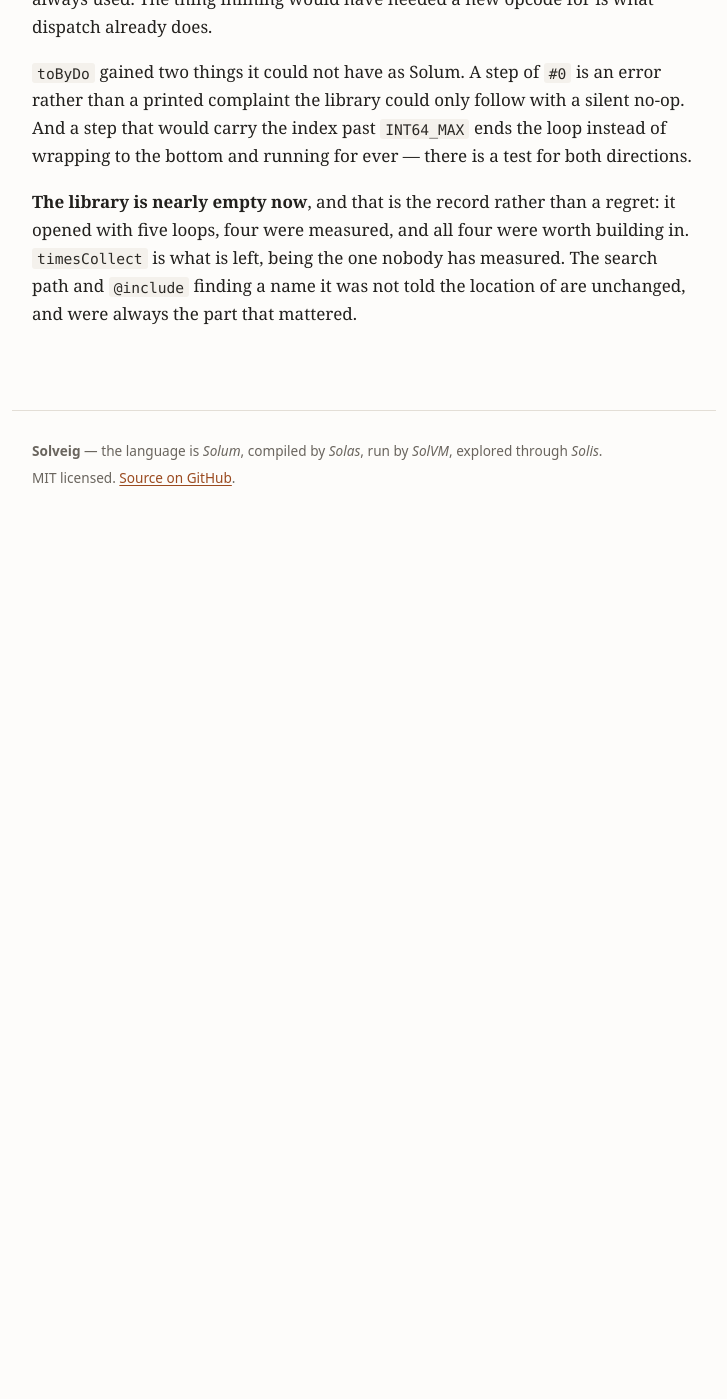
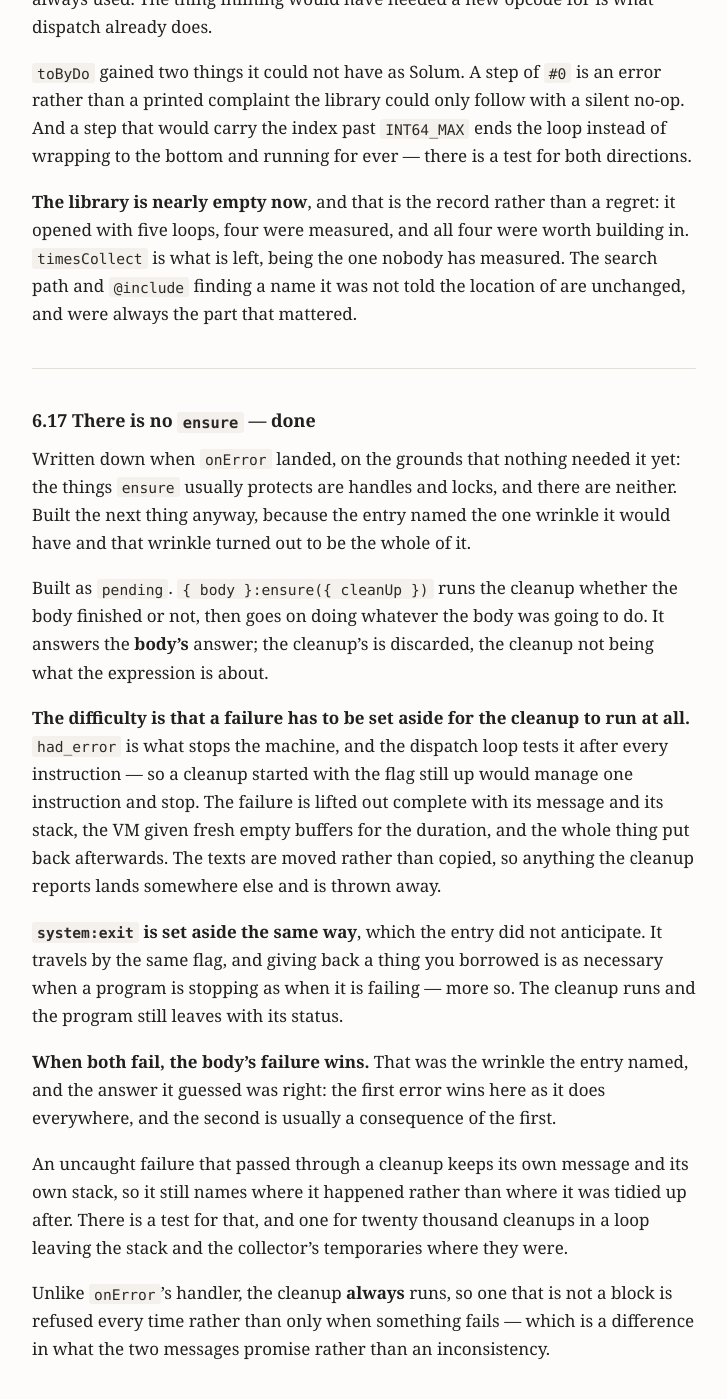
Before and after one commit to hansolovkarlsson/Solveig, a Jekyll site: the page built from docs/COMPLETED.md, in a window 1280 px wide and 1400 px high, scrolled down 35714 px. Shown: the whole window, without its empty margins (276-1003 px from the left). Built offline with Jekyll 4.4.1, drawn with Linux system fonts in a browser that asks for light colours; our own code applies the rules of GitHub Pages for plain Markdown files; before the commit the page ends 36256 px from its top, so only the background shows below that.

Commit message:
Add ensure
Roadmap 6.17, written down one commit ago on the grounds that nothing
needed it yet.

    { working:value }:ensure({ tidyUp:value }).

Runs the cleanup whether the body finished or not, then goes on doing
whatever the body was going to do. Answers the body's answer; the
cleanup's is discarded, the cleanup not being what the expression is
about.

The difficulty is that a failure has to be set aside for the cleanup to
run at all. `had_error` is what stops the machine, and the dispatch loop
tests it after every instruction, so a cleanup started with the flag
still up would manage one instruction and stop. The failure is lifted
out complete with its message and stack, the VM given fresh buffers for
the duration, and the whole thing put back afterwards. The texts are
moved rather than copied, so anything the cleanup reports lands
somewhere else and is thrown away.

system:exit is set aside the same way, which the entry did not
anticipate. It travels by the same flag, and giving back a thing you
borrowed is as necessary when a program is stopping as when it is
failing. The cleanup runs and the program still leaves with its status.

When both fail, the body's failure wins -- the wrinkle the entry named,
and the answer it guessed was right.

An uncaught failure that passed through a cleanup keeps its own message
and its own stack, so it names where it happened rather than where it
was tidied up after.

Unlike onError's handler the cleanup always runs, so one that is not a
block is refused every time rather than only when something fails.

Co-Authored-By: Claude Opus 5 <noreply@anthropic.com>
Claude-Session: https://claude.ai/code/session_014Emnizwfra15qgDU979HaB

```diff
--- a/docs/COMPLETED.md
+++ b/docs/COMPLETED.md
@@ -1420,3 +1420,44 @@ regret: it opened with five loops, four were measured, and all four were worth
 building in. `timesCollect` is what is left, being the one nobody has measured.
 The search path and `@include` finding a name it was not told the location of
 are unchanged, and were always the part that mattered.
+
+
+---
+
+### 6.17 There is no `ensure` — **done**
+
+Written down when `onError` landed, on the grounds that nothing needed it yet:
+the things `ensure` usually protects are handles and locks, and there are
+neither. Built the next thing anyway, because the entry named the one wrinkle it
+would have and that wrinkle turned out to be the whole of it.
+
+Built as `pending`. `{ body }:ensure({ cleanUp })` runs the cleanup whether the
+body finished or not, then goes on doing whatever the body was going to do. It
+answers the **body's** answer; the cleanup's is discarded, the cleanup not being
+what the expression is about.
+
+**The difficulty is that a failure has to be set aside for the cleanup to run at
+all.** `had_error` is what stops the machine, and the dispatch loop tests it
+after every instruction — so a cleanup started with the flag still up would
+manage one instruction and stop. The failure is lifted out complete with its
+message and its stack, the VM given fresh empty buffers for the duration, and
+the whole thing put back afterwards. The texts are moved rather than copied, so
+anything the cleanup reports lands somewhere else and is thrown away.
+
+**`system:exit` is set aside the same way**, which the entry did not anticipate.
+It travels by the same flag, and giving back a thing you borrowed is as
+necessary when a program is stopping as when it is failing — more so. The
+cleanup runs and the program still leaves with its status.
+
+**When both fail, the body's failure wins.** That was the wrinkle the entry
+named, and the answer it guessed was right: the first error wins here as it does
+everywhere, and the second is usually a consequence of the first.
+
+An uncaught failure that passed through a cleanup keeps its own message and its
+own stack, so it still names where it happened rather than where it was tidied
+up after. There is a test for that, and one for twenty thousand cleanups in a
+loop leaving the stack and the collector's temporaries where they were.
+
+Unlike `onError`'s handler, the cleanup **always** runs, so one that is not a
+block is refused every time rather than only when something fails — which is a
+difference in what the two messages promise rather than an inconsistency.
```
Also changed, not shown: docs/CHANGELOG.md (+35 -0 lines), docs/GUIDE.md (+11 -0 lines), docs/REFERENCE.md (+30 -0 lines), docs/ROADMAP.md (+0 -22 lines), 3 other files.
